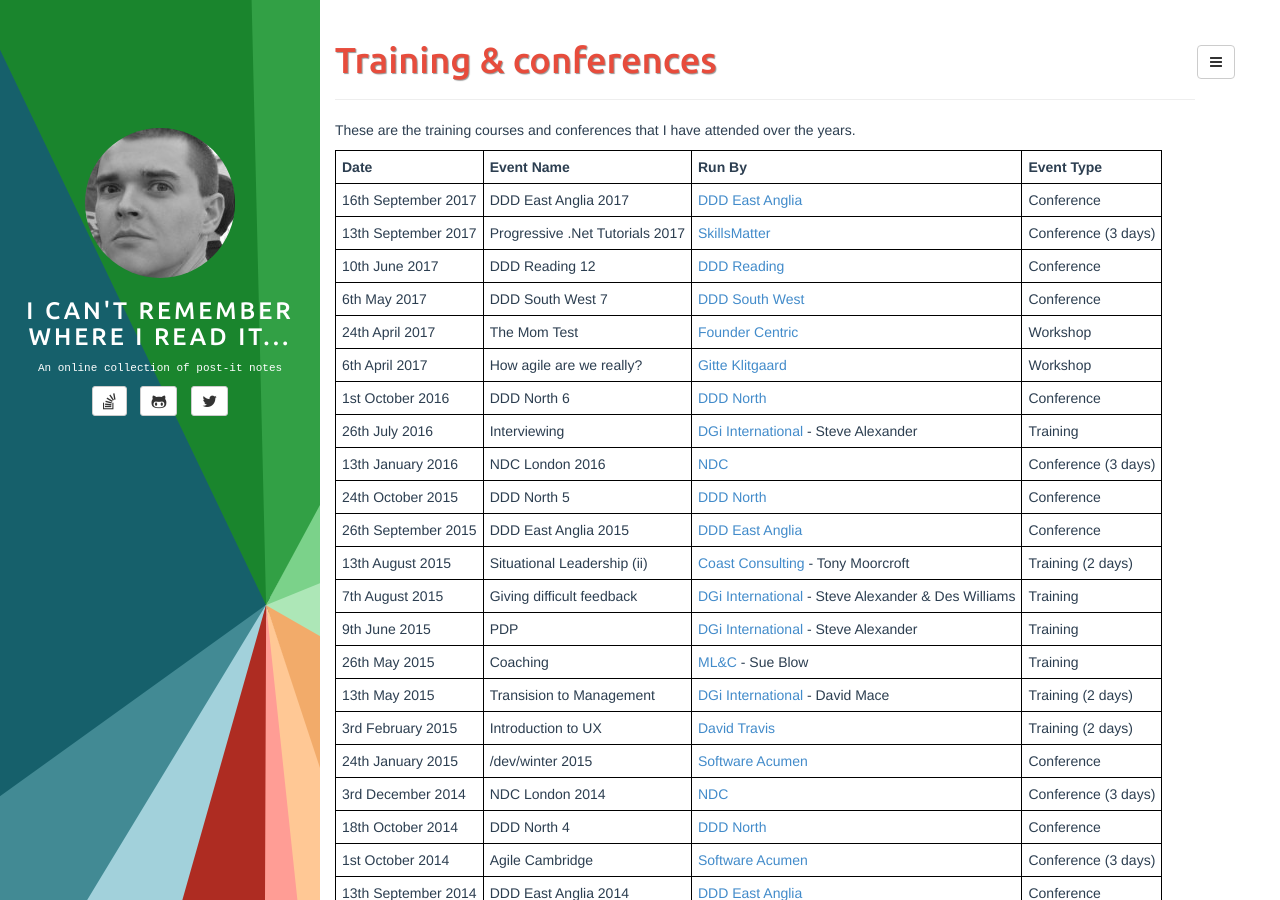
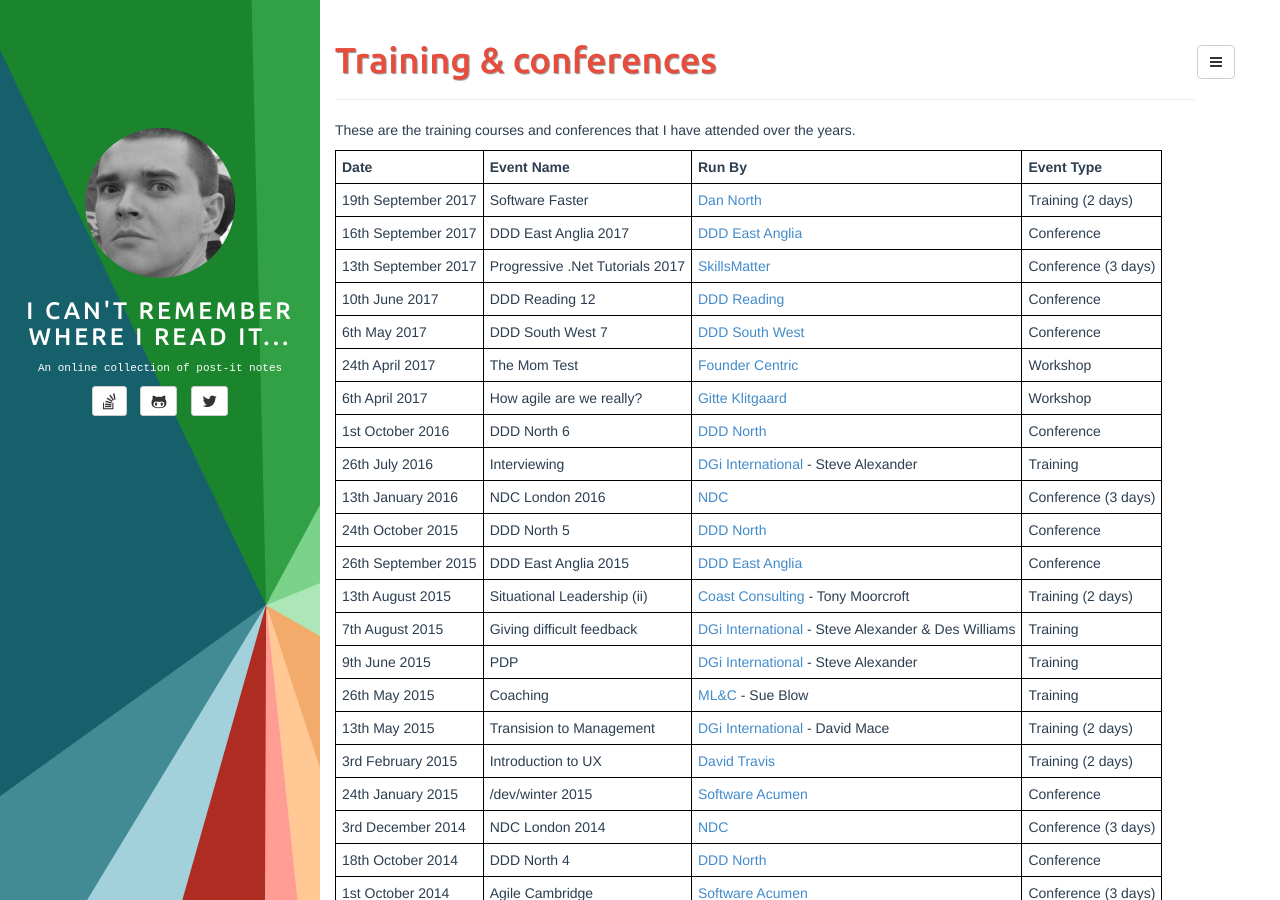
Before and after one commit to adrianbanks/adrianbanks.github.io, a Jekyll site: the page built from training.md, in a window 1280 px wide and 900 px high. Built offline with Jekyll 4.4.1, drawn with Linux system fonts in a browser that asks for light colours.

Commit message:
Add Dan North training course

```diff
--- a/training.md
+++ b/training.md
@@ -7,6 +7,7 @@ These are the training courses and conferences that I have attended over the yea
 
 | **Date**            | **Event Name**                  | **Run By**                                               | **Event Type**      |
 | ------------------- | ------------------------------- | -------------------------------------------------------- | ------------------- |
+| 19th September 2017 | Software Faster                 | [Dan North][17]                                          | Training (2 days)   |
 | 16th September 2017 | DDD East Anglia 2017            | [DDD East Anglia][8]                                     | Conference          |
 | 13th September 2017 | Progressive .Net Tutorials 2017 | [SkillsMatter][6]                                        | Conference (3 days) |
 | 10th June 2017      | DDD Reading 12                  | [DDD Reading][1]                                         | Conference          |
```
Also changed, not shown: other parts of training.md (+1 -0 lines).
